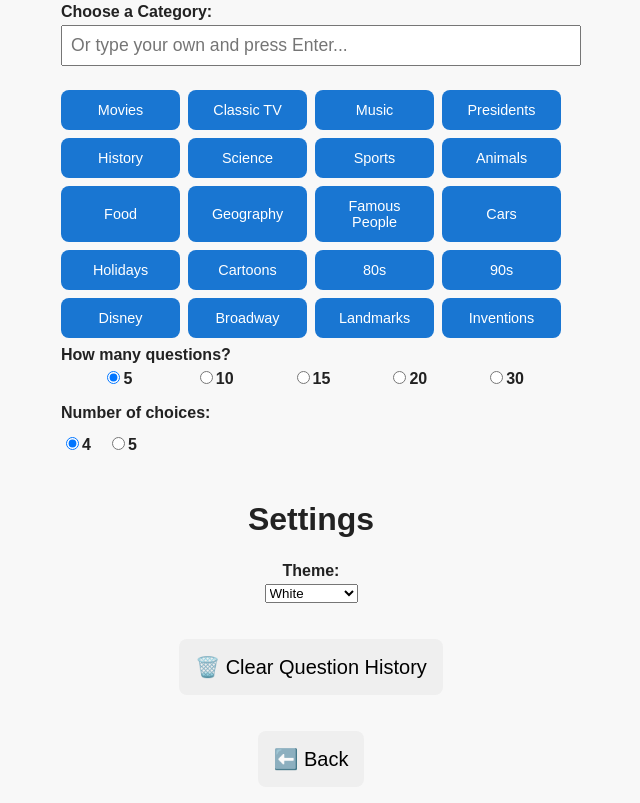
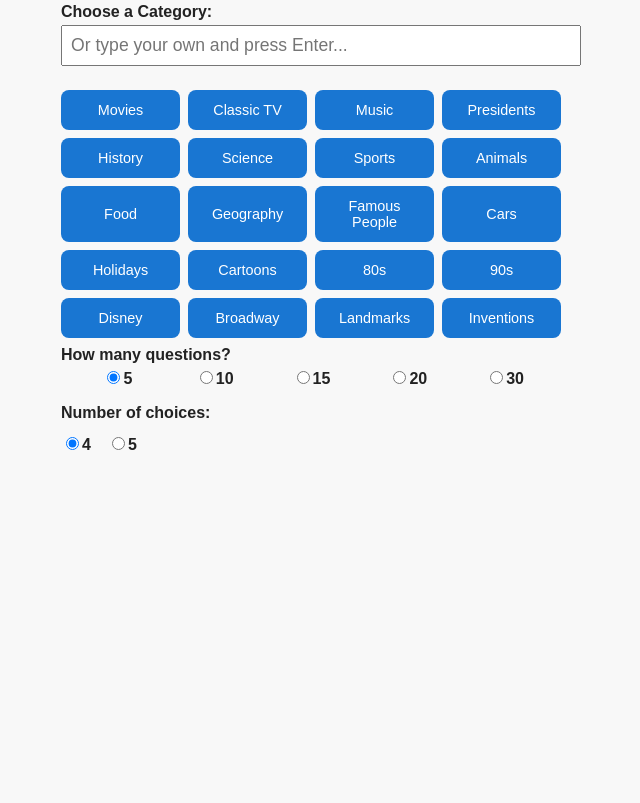
Before and after one commit to L3ws3r/SarahcareTrivia, a website: page public/index.html in a window 1280 px wide. Shown: the part 217-1020 px from the top of the page, without its empty margins (329-969 px from the left). After the commit the page ends 800 px from the top, so only its background shows below. Drawn offline with Linux system fonts and the light colour scheme.

Commit message:
Add files via upload

```diff
--- a/public/index.html
+++ b/public/index.html
@@ -66,6 +66,10 @@
         <p id="finalScore"></p>
         <button id="playAgainBtn">🔁 Play Again</button>
       </div>
+    </main>
+  </div>
+
+  <script src="script.js"></script>
 
   <div id="settingsScreen" class="hidden">
     <h2>Settings</h2>
@@ -81,11 +85,5 @@
     <button id="backToHomeBtn">⬅️ Back</button>
   </div>
 
-<script src="script.js"></script>
-
-    </main>
-  </div>
-
-
 </body>
 </html>
--- a/public/style.css
+++ b/public/style.css
@@ -200,8 +200,8 @@
 }
 
 
-/* Center Settings Screen */
-#settingsScreen {
+/* Center Settings Screen only when visible */
+#settingsScreen:not(.hidden) {
   display: flex;
   flex-direction: column;
   align-items: center;
```
